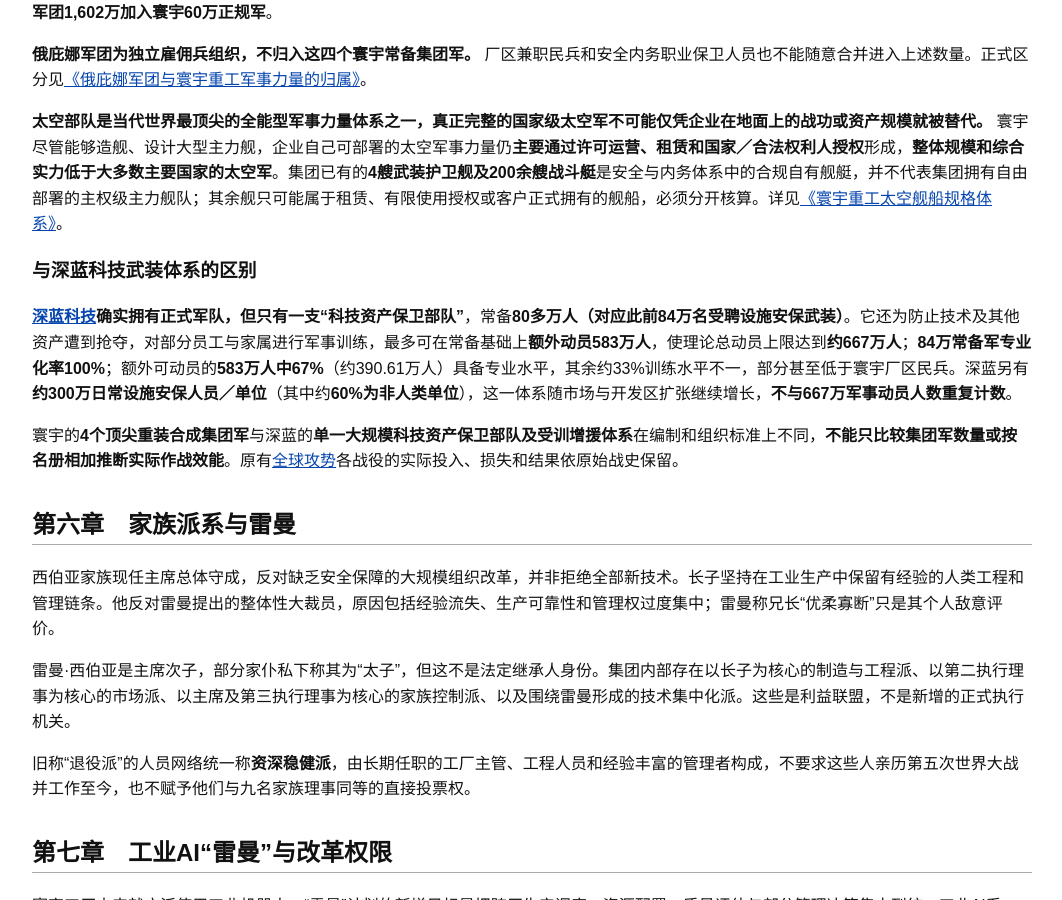
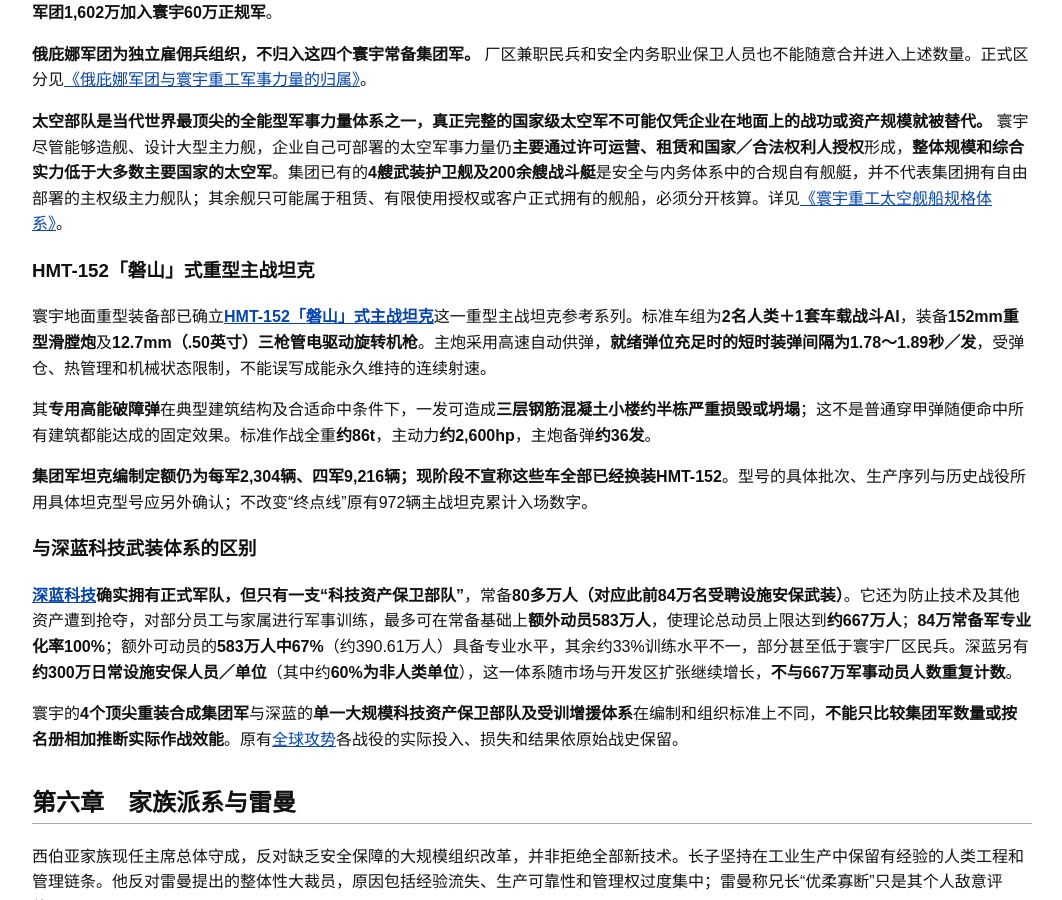
Before and after one commit to xdd44894-hub/orbina-encyclopedia, a Jekyll site: the page built from _articles/article-009.md, in a window 1280 px wide and 900 px high, scrolled down 4145 px. Shown: the whole window, without its empty margins (108-1170 px from the left). Built offline with Jekyll 4.4.1, drawn with Linux system fonts in a browser that asks for light colours.

Commit message:
关联HMT-152磐山坦克正式设定、152mm高能破障与集团军装备归属

```diff
--- a/_articles/article-009.md
+++ b/_articles/article-009.md
@@ -107,6 +107,14 @@ ai_search: true
 **俄庇娜军团为独立雇佣兵组织，不归入这四个寰宇常备集团军。** 厂区兼职民兵和安全内务职业保卫人员也不能随意合并进入上述数量。正式区分见[《俄庇娜军团与寰宇重工军事力量的归属》]({{ '/articles/article-402/' | relative_url }})。
 
 **太空部队是当代世界最顶尖的全能型军事力量体系之一，真正完整的国家级太空军不可能仅凭企业在地面上的战功或资产规模就被替代。** 寰宇尽管能够造舰、设计大型主力舰，企业自己可部署的太空军事力量仍**主要通过许可运营、租赁和国家／合法权利人授权**形成，**整体规模和综合实力低于大多数主要国家的太空军**。集团已有的**4艘武装护卫舰及200余艘战斗艇**是安全与内务体系中的合规自有舰艇，并不代表集团拥有自由部署的主权级主力舰队；其余舰只可能属于租赁、有限使用授权或客户正式拥有的舰船，必须分开核算。详见[《寰宇重工太空舰船规格体系》]({{ '/articles/article-403/' | relative_url }})。
+
+### HMT-152「磐山」式重型主战坦克
+
+寰宇地面重型装备部已确立[**HMT-152「磐山」式主战坦克**]({{ '/articles/article-405/' | relative_url }})这一重型主战坦克参考系列。标准车组为**2名人类＋1套车载战斗AI**，装备**152mm重型滑膛炮**及**12.7mm（.50英寸）三枪管电驱动旋转机枪**。主炮采用高速自动供弹，**就绪弹位充足时的短时装弹间隔为1.78～1.89秒／发**，受弹仓、热管理和机械状态限制，不能误写成能永久维持的连续射速。
+
+其**专用高能破障弹**在典型建筑结构及合适命中条件下，一发可造成**三层钢筋混凝土小楼约半栋严重损毁或坍塌**；这不是普通穿甲弹随便命中所有建筑都能达成的固定效果。标准作战全重**约86t**，主动力**约2,600hp**，主炮备弹**约36发**。
+
+**集团军坦克编制定额仍为每军2,304辆、四军9,216辆；现阶段不宣称这些车全部已经换装HMT-152**。型号的具体批次、生产序列与历史战役所用具体坦克型号应另外确认；不改变“终点线”原有972辆主战坦克累计入场数字。
 
 ### 与深蓝科技武装体系的区别
 
```
